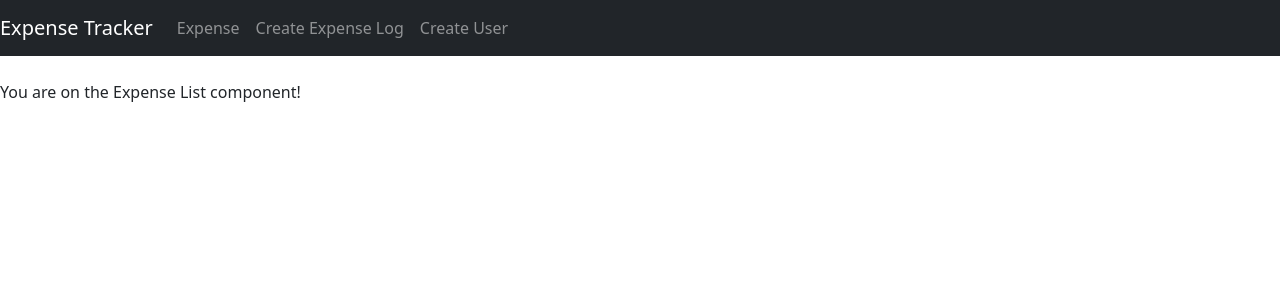
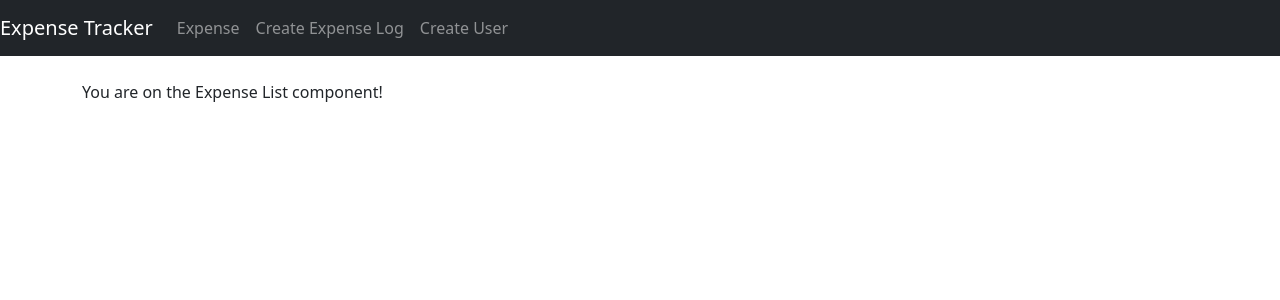
Before and after one commit to ruizbrian/Expense-Tracker, a React (Create React App) app in the folder frontend/: page / in a window 1280 px wide. Shown: the top 300 px of the page. Built offline with nearby package versions, Linux system fonts and the light colour scheme.

Commit message:
Made navbar whole but text has padding

```diff
--- a/frontend/src/App.js
+++ b/frontend/src/App.js
@@ -11,8 +11,9 @@ import CreateUser from "./components/create-user.component";
 function App() {
   return (
     <Router>
-      <div className="container-fluid px-0">
-        <Navbar />
+      <Navbar className="container-fluid px-0" />
+      <div className="container">
+
         <br />
         <Routes>
           <Route path="/" element={<ExpenseList />} />
```
